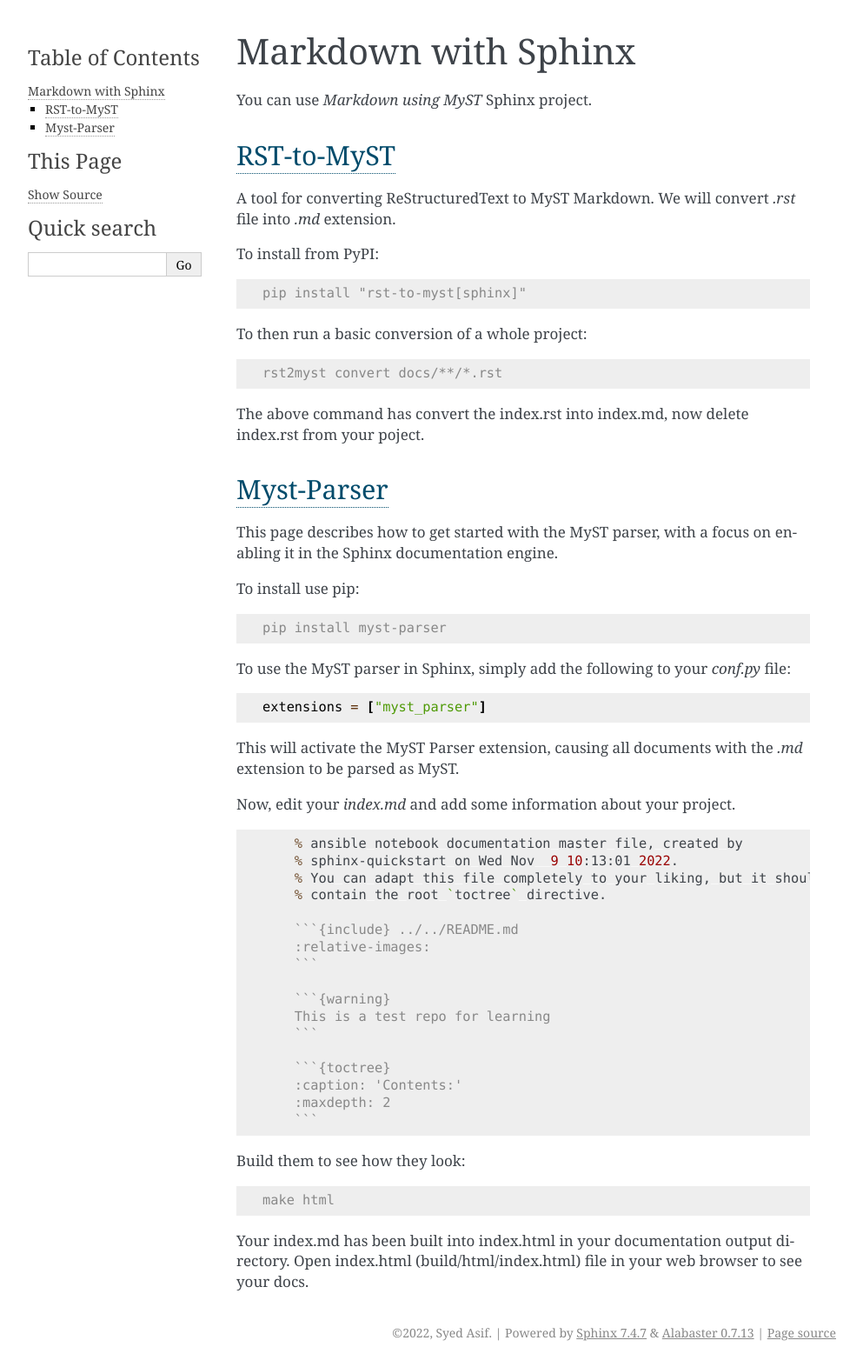
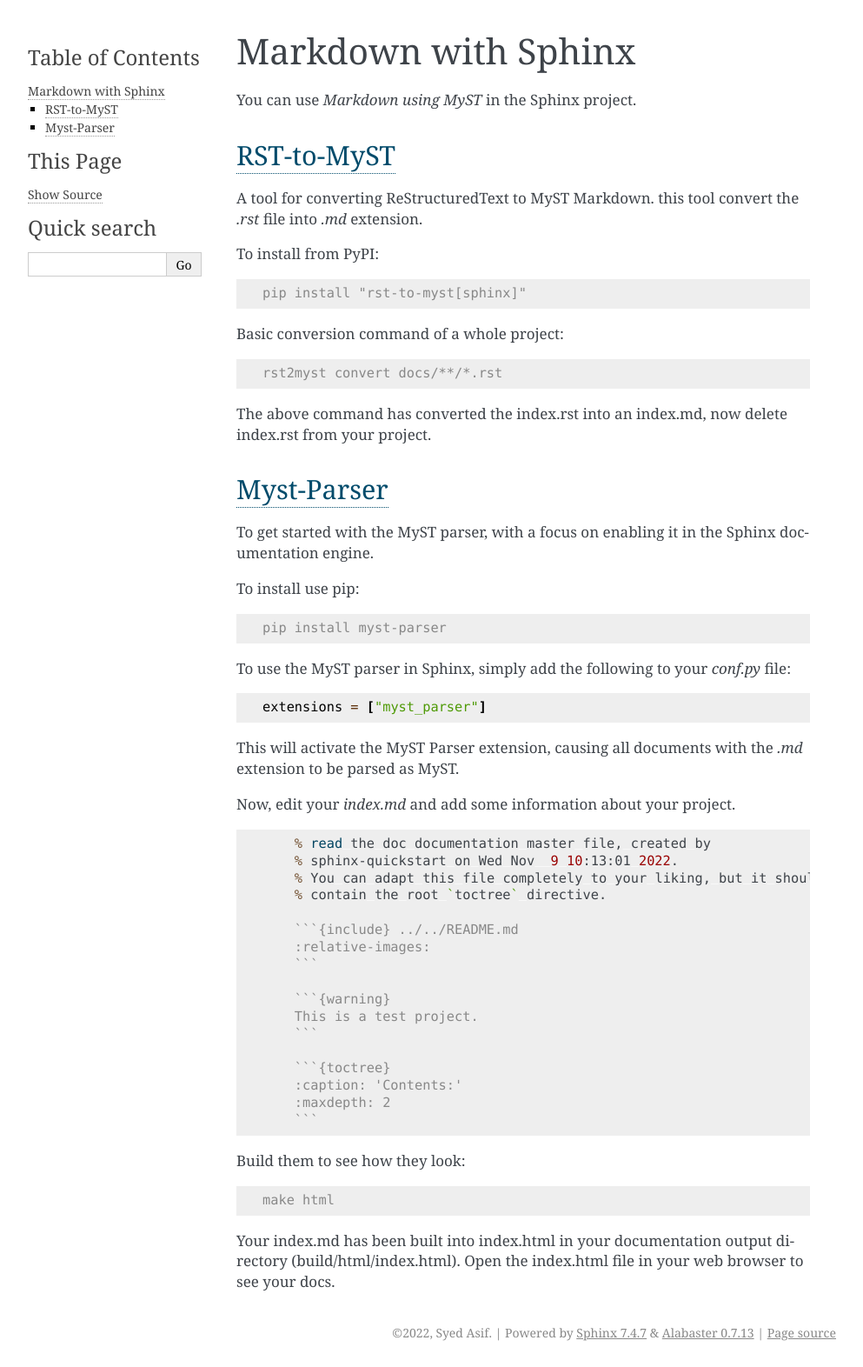
Before and after one commit to sydasif/read-the-doc, a Sphinx documentation site: the page built from docs/source/markdown.md, in a window 1280 px wide. Shown: the whole page at 87% size, without its empty margins (148-1141 px from the left). Built offline with Sphinx 7.4.7, drawn with Linux system fonts in a browser that asks for light colours.

Commit message:
update markdown page

````diff
--- a/docs/source/markdown.md
+++ b/docs/source/markdown.md
@@ -1,10 +1,10 @@
 # Markdown with Sphinx
 
-You can use *Markdown using MyST* Sphinx project.
+You can use *Markdown using MyST* in the Sphinx project.
 
 ## [RST-to-MyST](https://rst-to-myst.readthedocs.io/en/latest/)
 
-A tool for converting ReStructuredText to MyST Markdown. We will convert *.rst* file into *.md* extension.
+A tool for converting ReStructuredText to MyST Markdown. this tool convert the *.rst* file into *.md* extension.
 
 To install from PyPI:
 
@@ -12,17 +12,17 @@
 pip install "rst-to-myst[sphinx]"
 ```
 
-To then run a basic conversion of a whole project:
+Basic conversion command of a whole project:
 
 ```console
 rst2myst convert docs/**/*.rst
 ```
 
-The above command has convert the index.rst into index.md, now delete index.rst from your poject.
+The above command has converted the index.rst into an index.md, now delete index.rst from your project.
 
 ## [Myst-Parser](https://myst-parser.readthedocs.io/en/latest/intro.html)
 
-This page describes how to get started with the MyST parser, with a focus on enabling it in the Sphinx documentation engine.
+To get started with the MyST parser, with a focus on enabling it in the Sphinx documentation engine.
 
 To install use pip:
 
@@ -41,7 +41,7 @@
 Now, edit your *index.md* and add some information about your project.
 
 ```console
-    % ansible notebook documentation master file, created by
+    % read the doc documentation master file, created by
     % sphinx-quickstart on Wed Nov  9 10:13:01 2022.
     % You can adapt this file completely to your liking, but it should at least
     % contain the root `toctree` directive.
@@ -51,7 +51,7 @@
     ```
 
     ```{warning}
-    This is a test repo for learning
+    This is a test project.
     ```
 
     ```{toctree}
@@ -66,4 +66,4 @@
 make html
 ```
 
-Your index.md has been built into index.html in your documentation output directory. Open index.html (build/html/index.html) file in your web browser to see your docs.
+Your index.md has been built into index.html in your documentation output directory (build/html/index.html). Open the index.html file in your web browser to see your docs.
````
